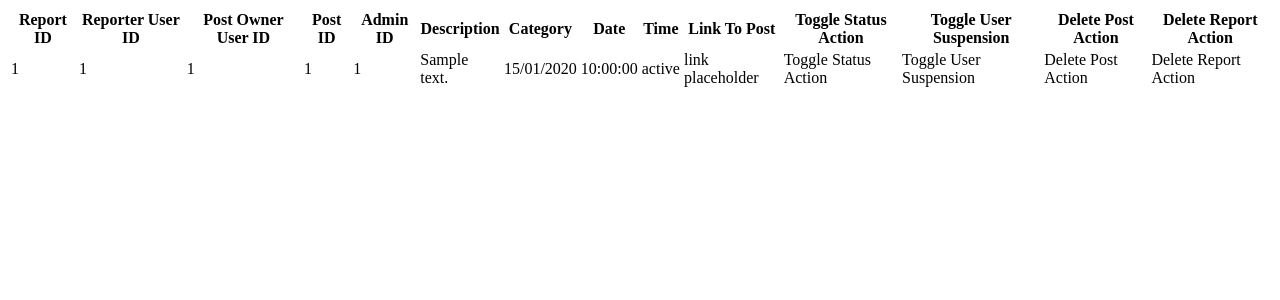
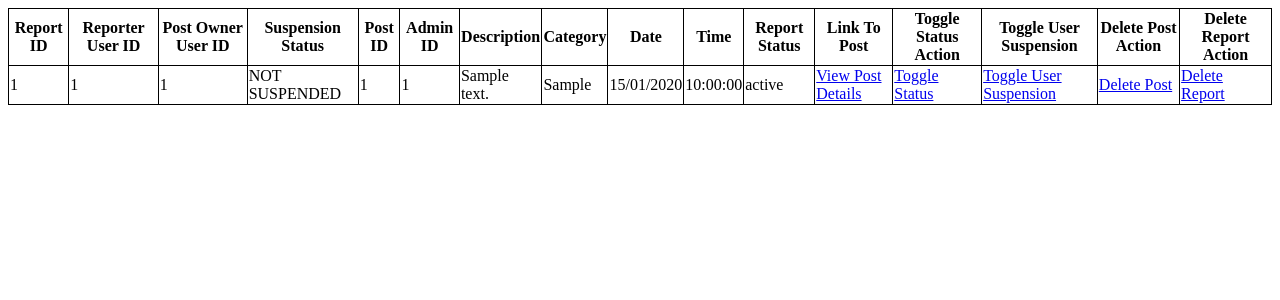
Before and after one commit to teohsinyee/Rizqi-SDGs-Solution, a PHP site: page /report_page.php in a window 1280 px wide. Shown: the top 300 px of the page. Run offline with PHP 8.4, Linux system fonts and the light colour scheme; the visitor is signed in with stand-in values (Sample User, id 1); tables that the repository leaves empty hold one stand-in row (values such as "Sample post").

Commit message:
Finished implement all use cases functionality of admin, created custom barebones page for admins to directly view posts

```diff
--- a/report_page.css
+++ b/report_page.css
@@ -0,0 +1,11 @@
+/* Collapse table border so they don't have multiple layers of borders */
+table
+{
+    border-collapse: collapse;
+}
+
+/* Set border to table, table header, table data */
+table,th,td
+{
+ border: solid black 1px;
+}
--- a/report_page.php
+++ b/report_page.php
@@ -1,13 +1,11 @@
 <?php
 session_start();
-
 if(!$_SESSION['admin_logged_in']) { //check if admin login or not
     header("location:admin_login_form.php");
     die();
 }
-
 $db_handle = mysqli_connect("localhost", "root", "", "rizqi");
-$query = "SELECT * FROM reports ORDER BY FIELD(REPORT_STATUS, 'UNSOLVED', 'SOLVED');";
+$query = "SELECT * FROM reports WHERE POST_ID IS NOT NULL && REPORT_STATUS != 'ARCHIVED' ORDER BY FIELD(REPORT_STATUS, 'UNSOLVED', 'SOLVED'), REPORT_DATETIME ASC;";
 $result = mysqli_query($db_handle, $query);
 ?>
 
@@ -21,17 +19,19 @@ $result = mysqli_query($db_handle, $query);
         <title>Rizqi | Reports</title>
     </head>
     <body>
-        <table>
+        <table class="reports-table">
             <tr>
                 <th>Report ID</th>
                 <th>Reporter User ID</th>
                 <th>Post Owner User ID</th>
+                <th>Suspension Status</th>
                 <th>Post ID</th>
                 <th>Admin ID</th>
                 <th>Description</th>
                 <th>Category</th>
                 <th>Date</th>
                 <th>Time</th>
+                <th>Report Status</th>
                 <th>Link To Post</th>
                 <th>Toggle Status Action</th>
                 <th>Toggle User Suspension</th>
@@ -42,23 +42,29 @@ $result = mysqli_query($db_handle, $query);
                 while($row = mysqli_fetch_assoc($result))
                 {
                     $datetime = new DateTime($row['REPORT_DATETIME']);
+                    $post_owner_user_id = $row['POST_OWNER_USER_ID'];
+                    $post_owner_suspension_status_row = mysqli_query($db_handle, "SELECT USER_SUSPENSION_STATUS FROM user WHERE USER_ID = '$post_owner_user_id';");
+                    $post_owner_suspension_status = mysqli_fetch_assoc($post_owner_suspension_status_row)['USER_SUSPENSION_STATUS'];
+                    $post_id = $row['POST_ID'];
                     echo
                     ("
                     <tr>
                     <td>" . $row['REPORT_ID'] ."</td>
                     <td>" . $row['REPORTING_USER_ID'] ."</td>
-                    <td>" . $row['POST_OWNER_USER_ID'] ."</td>
-                    <td>" . $row['POST_ID'] ."</td>
+                    <td>" . $post_owner_user_id ."</td>
+                    <td>" . $post_owner_suspension_status ."</td>
+                    <td>" . $post_id ."</td>
                     <td>" . $row['ADMIN_ID'] ."</td>
                     <td>" . $row['REPORT_DESCRIPTION'] ."</td>
+                    <td>" . $row['REPORT_CATEGORY'] ."</td>
                     <td>" . $datetime ->format('d/m/Y') ."</td>
                     <td>" . $datetime ->format('H:i:s') ."</td>
                     <td>" . $row['REPORT_STATUS'] ."</td>
-                    <td>" . "<a>link placeholder</a>" ."</td>
-                    <td>Toggle Status Action</td>
-                    <td>Toggle User Suspension</td>
-                    <td>Delete Post Action</td>
-                    <td>Delete Report Action</td>
+                    <td>" . "<a href='view_post_page.php?post_id=". $post_id ."'>View Post Details</a>" ."</td>
+                    <td><a href='report_page_logic.php?action=toggle_status&report_id=". $row['REPORT_ID'] ."'>Toggle Status</a></td>
+                    <td><a href='report_page_logic.php?target_user_id=". $post_owner_user_id ."&report_id=". $row['REPORT_ID'] ."'>Toggle User Suspension</a></td>
+                    <td><a href='report_page_logic.php?target_post_id=". $post_id ."&report_id=". $row['REPORT_ID'] ."'>Delete Post</a></td>
+                    <td><a href='report_page_logic.php?action=delete_report&report_id=". $row['REPORT_ID'] ."'>Delete Report</a></td>
                     </tr>
                     ");
                 }
```
Also changed, not shown: report_page_logic.php (added, +59 -0 lines), view_post_page.php (added, +32 -0 lines).
